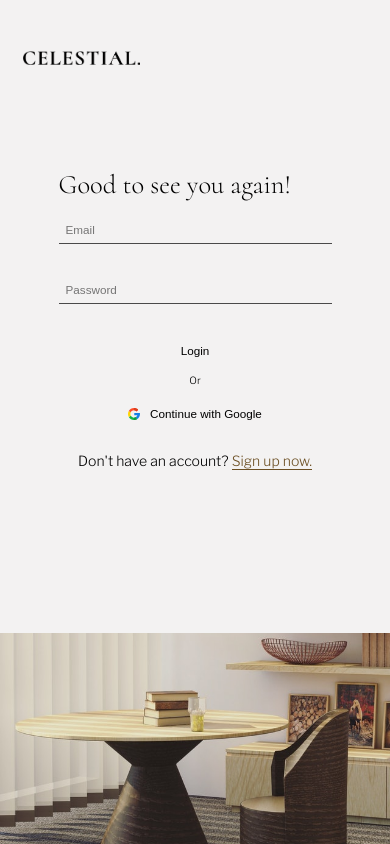
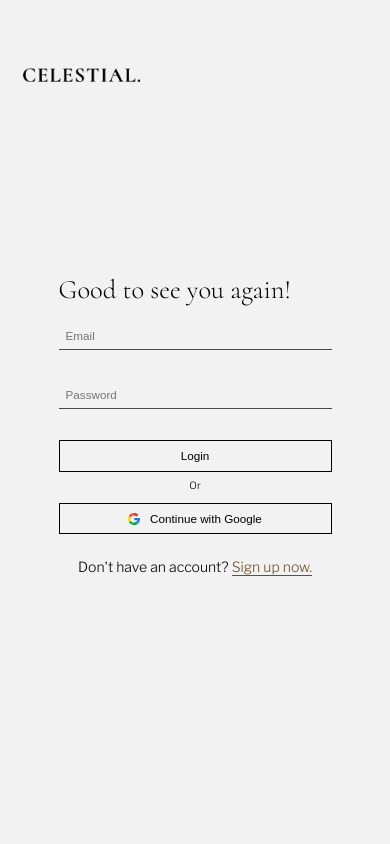
Before and after one commit to anagkazou/Celestial-app, a React (Create React App) app: page /login in a window 390 px wide. Built offline with nearby package versions, Linux system fonts and the light colour scheme; no server answers.

Commit message:
remove image in login and signup page (mobile)

```diff
--- a/src/components/cart-preview/cart-preview.styles.scss
+++ b/src/components/cart-preview/cart-preview.styles.scss
@@ -68,6 +68,7 @@
       color: white;
       width: 50%;
       height: 3.2vw;
+      border: none;
       @include respond(phone){
         font-size: 2.2vw;
         height: 7.2vw;
--- a/src/components/collections-preview/collections-preview.component.jsx
+++ b/src/components/collections-preview/collections-preview.component.jsx
@@ -116,10 +116,10 @@ console.log(this.props);
             </Link> */}
 {
   this.props.collections.map(({id, urlTitle }) => {
-  return <Link to={`/${urlTitle}`} id= {id} key= {id} className= "collection-title" >{urlTitle}</Link>
+  return <Link to={`/category/${urlTitle}`}  key= {id} className= "collection-title" >{urlTitle}</Link>
   })
 }
-            <Link to="/#" className="btn btn__text">
+            <Link to="/collections" className="btn btn__text">
               View everything
             </Link>
           </div>
--- a/src/components/custom-button/custom-button.styles.scss
+++ b/src/components/custom-button/custom-button.styles.scss
@@ -6,7 +6,7 @@
   //border-radius: 1rem;
   width: 100%;
 
-  border: none;
+  border: 1px solid $color-black;
   background-color: transparent;
   color: $color-black;
   margin-bottom: 1vw;
--- a/src/pages/Log-in/log-in.styles.scss
+++ b/src/pages/Log-in/log-in.styles.scss
@@ -21,7 +21,7 @@
 
     @include respond(phone){
       width: 100%;
-      height: 75%;
+      height: 100%;
     }
     .header__logo{
       position: absolute;
@@ -89,7 +89,7 @@
     height: 100%;
     @include respond(phone){
       width: 100% !important;
-      height: 25%;
+      height: 0;
       background-position-y: 75%;
     }
   }
--- a/src/pages/checkout/checkout.styles.scss
+++ b/src/pages/checkout/checkout.styles.scss
@@ -126,7 +126,7 @@
           color: white;
           font-weight: 600;
           height: 3vw;
-          border: none;
+          border: 1px solid $color-black;
           @include respond(phone){
             height: 10vw;
             width: 60%;
@@ -134,9 +134,9 @@
             margin-top: 8vw;
 
             }
-          &:hover{
-            border: none;
-                }
+          // &:hover{
+          //   border: none;
+          //       }
         }
     }
   }
--- a/src/pages/sign-up/sign-up.styles.scss
+++ b/src/pages/sign-up/sign-up.styles.scss
@@ -20,7 +20,7 @@
     width: 50%;
     @include respond(phone){
       width: 100%;
-      height: 75%;
+      height: 100%;
     }
     .header__logo{
       position: absolute;
@@ -99,7 +99,7 @@
     margin-left: auto;
 
     @include respond(phone){
-      height: 25%;
+      height: 0;
       width: 100% !important;
       background-position-y: 75%;
 
```
